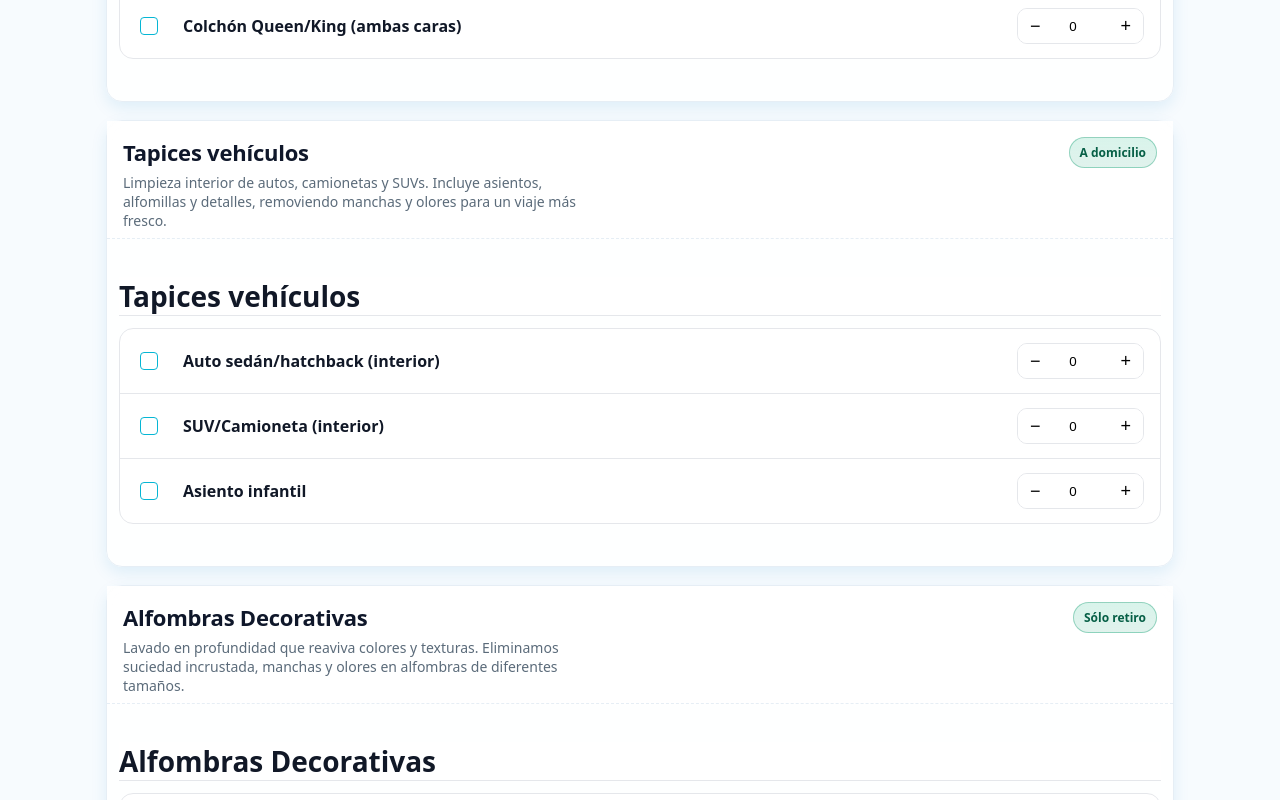
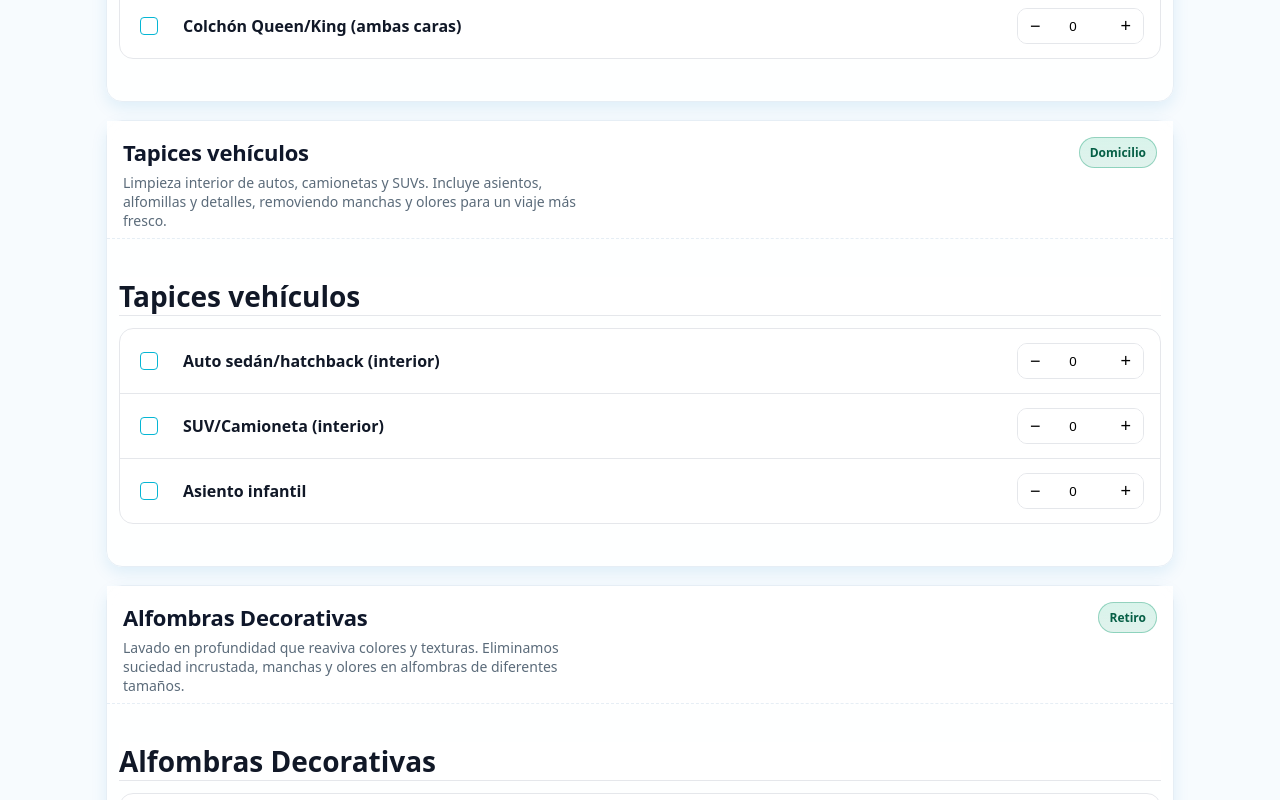
Before and after one commit to vitoxone/limpiabien, a Next.js app: page / in a window 1280 px wide. Shown: the part 1500-2300 px from the top of the page. Built offline with nearby package versions, Linux system fonts and the light colour scheme.

Commit message:
Update page.tsx

```diff
--- a/app/page.tsx
+++ b/app/page.tsx
@@ -109,9 +109,9 @@ export default function Page() {
                   </div>
                   <div className="chips">
                     {'domicilio' in cat && (cat as any).domicilio === false ? (
-                      <span className="chip alt">Sólo retiro</span>
+                      <span className="chip alt">Retiro</span>
                     ) : (
-                      <span className="chip alt">A domicilio</span>
+                      <span className="chip alt">Domicilio</span>
                     )}
                   </div>
                 </header>
```
